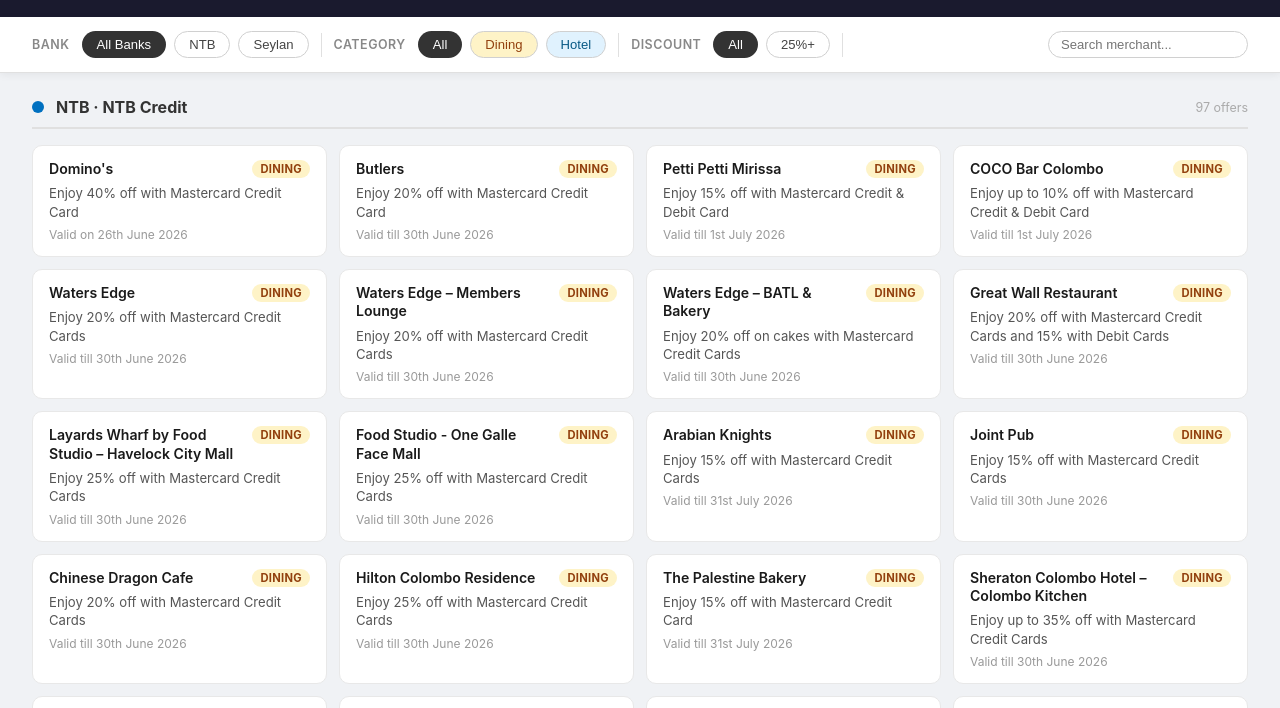
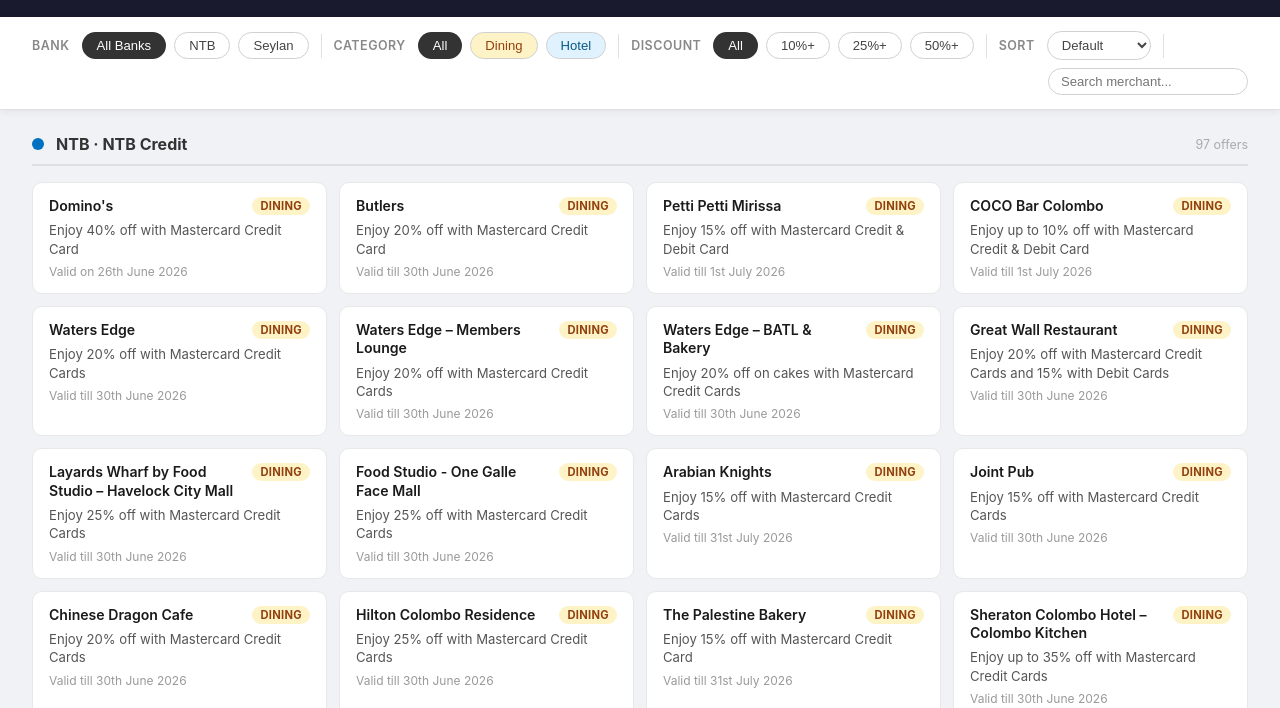
Before and after one commit to PnxLasantha/cc-promotions, a website: page index.html in a window 1280 px wide. Shown: the part 68-776 px from the top of the page. Drawn offline with Linux system fonts and the light colour scheme.

Commit message:
feat: discount presets + sort by discount

```diff
--- a/index.html
+++ b/index.html
@@ -36,7 +36,13 @@
   .chip.active.cat-hotel   { background: #0891b2; }
   .chip.active.cat-all     { background: #333; }
   .chip.active.disc-all    { background: #333; }
-  .chip.active.disc-high   { background: #059669; }
+  .chip.active[data-filter="disc"]:not(.disc-all) { background: #059669; }
+
+  #sort {
+    padding: 5px 10px; border: 1.5px solid #d0d0d0; border-radius: 20px;
+    font-size: 0.82rem; background: #fff; color: #444; cursor: pointer; outline: none;
+  }
+  #sort:focus { border-color: #059669; }
 
   .separator { width: 1px; height: 24px; background: #e0e0e0; margin: 0 4px; }
 
@@ -117,7 +123,17 @@
 
   <span class="filter-label">Discount</span>
   <button class="chip active disc-all" data-filter="disc" data-value="all">All</button>
-  <button class="chip disc-high" data-filter="disc" data-value="high">25%+</button>
+  <button class="chip" data-filter="disc" data-value="10">10%+</button>
+  <button class="chip" data-filter="disc" data-value="25">25%+</button>
+  <button class="chip" data-filter="disc" data-value="50">50%+</button>
+
+  <div class="separator"></div>
+
+  <span class="filter-label">Sort</span>
+  <select id="sort">
+    <option value="default">Default</option>
+    <option value="disc-desc">Discount ▾</option>
+  </select>
 
   <div class="separator"></div>
 
@@ -134,6 +150,7 @@ let filterBank = 'all';
 let filterCat  = 'all';
 let filterDisc = 'all';
 let filterText = '';
+let sortMode   = 'default';
 
 function maxPct(offer) {
   const nums = (offer || '').match(/\d+/g);
@@ -146,7 +163,7 @@ function render() {
   const filtered = allOffers.filter(o =>
     (filterBank === 'all' || o.bank === filterBank) &&
     (filterCat  === 'all' || o.category === filterCat) &&
-    (filterDisc === 'all' || maxPct(o.offer) > 25) &&
+    (filterDisc === 'all' || maxPct(o.offer) >= Number(filterDisc)) &&
     (!filterText || o.merchant.toLowerCase().includes(filterText) || o.offer.toLowerCase().includes(filterText))
   );
 
@@ -158,6 +175,10 @@ function render() {
     if (!groups[o.card]) groups[o.card] = { bank: o.bank, card: o.card, offers: [] };
     groups[o.card].offers.push(o);
   });
+
+  if (sortMode === 'disc-desc') {
+    Object.values(groups).forEach(g => g.offers.sort((a, b) => maxPct(b.offer) - maxPct(a.offer)));
+  }
 
   const content = document.getElementById('content');
   if (filtered.length === 0) {
@@ -219,6 +240,11 @@ document.getElementById('search').addEventListener('input', e => {
   render();
 });
 
+document.getElementById('sort').addEventListener('change', e => {
+  sortMode = e.target.value;
+  render();
+});
+
 fetch('offers.json')
   .then(r => r.json())
   .then(data => { allOffers = data; render(); })
```
